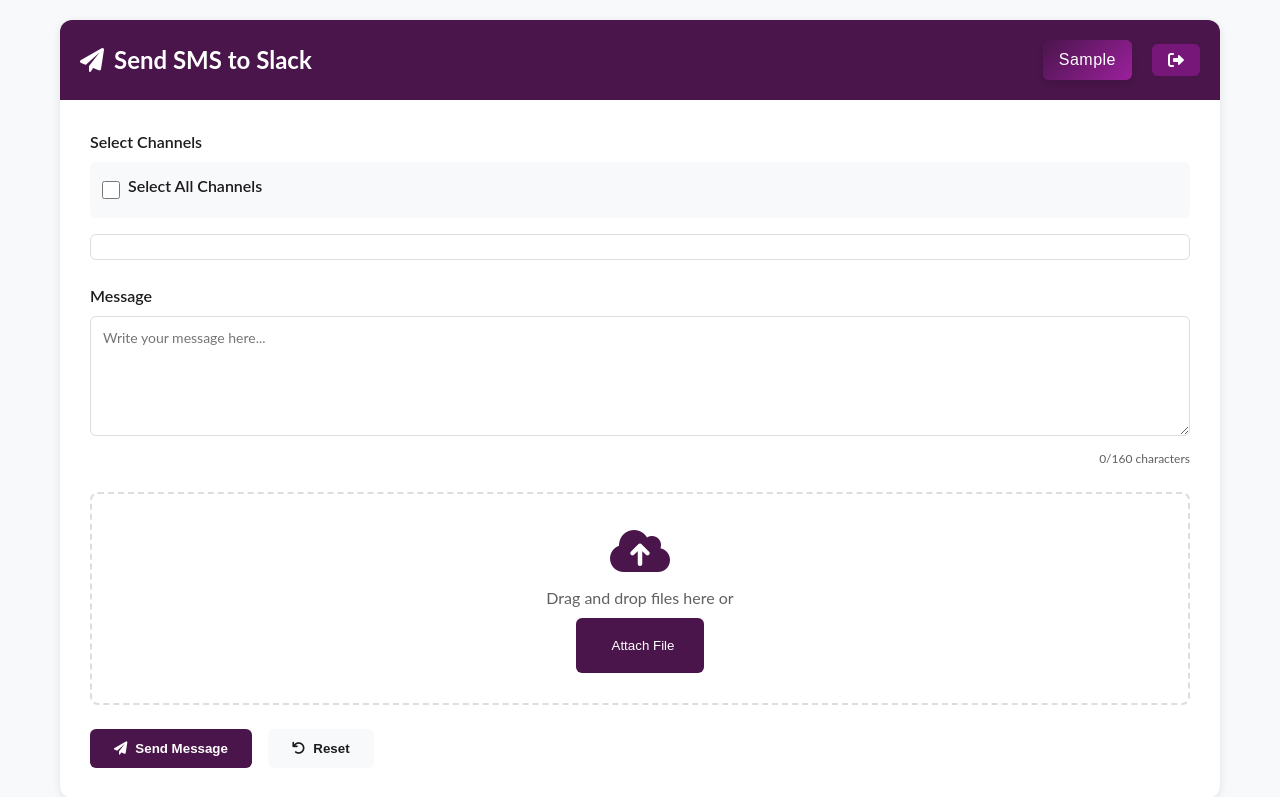
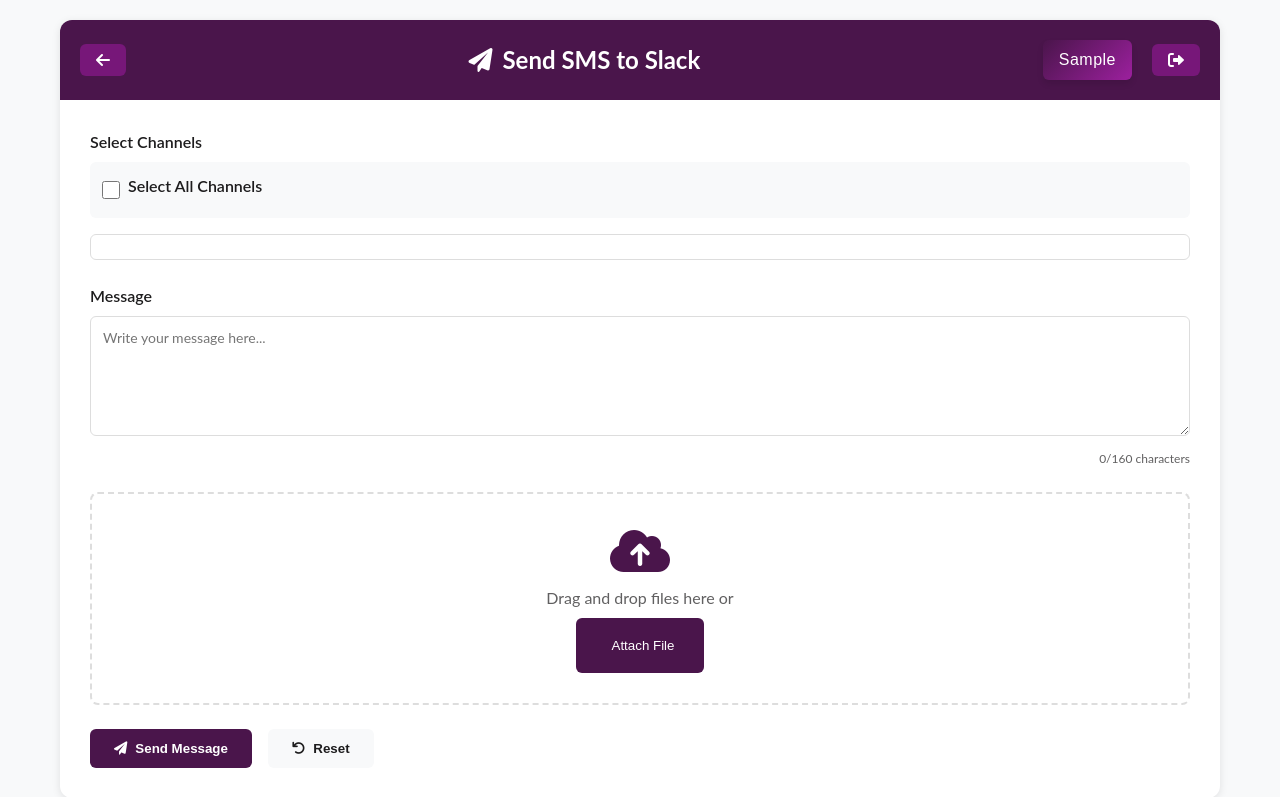
Before and after one commit to MahammadSultanov/SlackWave, a Flask app: page /sms-sender in a window 1280 px wide. Shown: the top 797 px of the page. Run offline with Flask 3, Linux system fonts and the light colour scheme; the visitor is signed in with stand-in values (Sample User, id 1).

Commit message:
Add back button to SMS sender header for improved navigation

```diff
--- a/templates/sms-sender.html
+++ b/templates/sms-sender.html
@@ -14,6 +14,11 @@
             <!-- Header -->
             <header class="app-header">
                 <div class="header-left">
+                    <a href="{{ url_for('slack.index') }}" class="back-btn">
+                        <i class="fa-solid fa-arrow-left"></i>
+                    </a>
+                </div>
+                <div class="header-mid">
                     <h1><i class="fas fa-paper-plane"></i> Send SMS to Slack</h1>
                 </div>
                 <div class="header-right">
```
